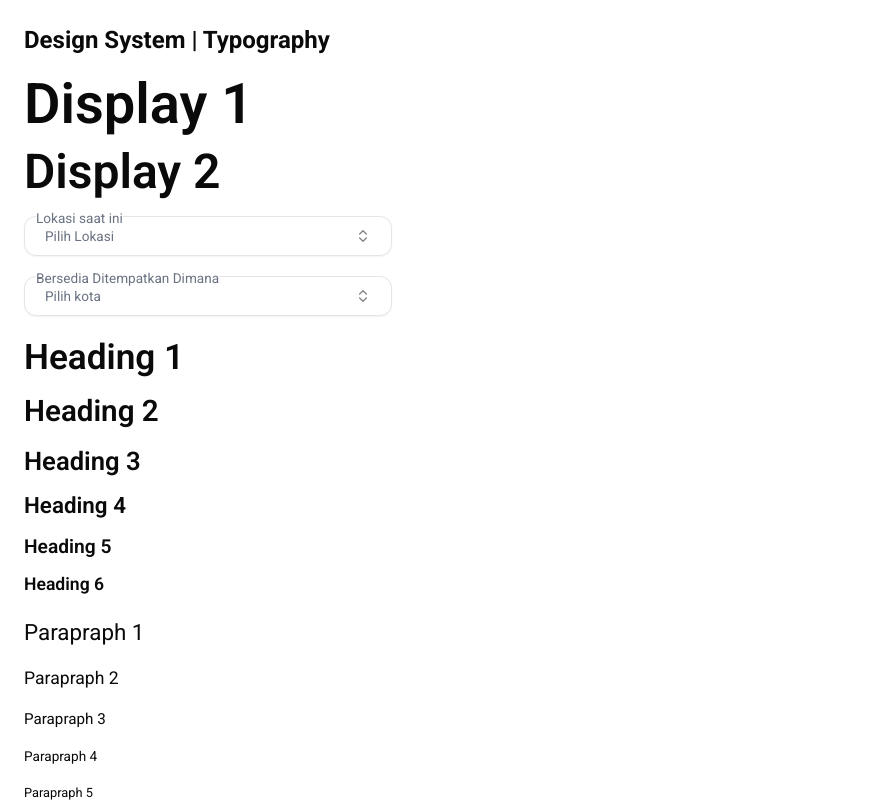
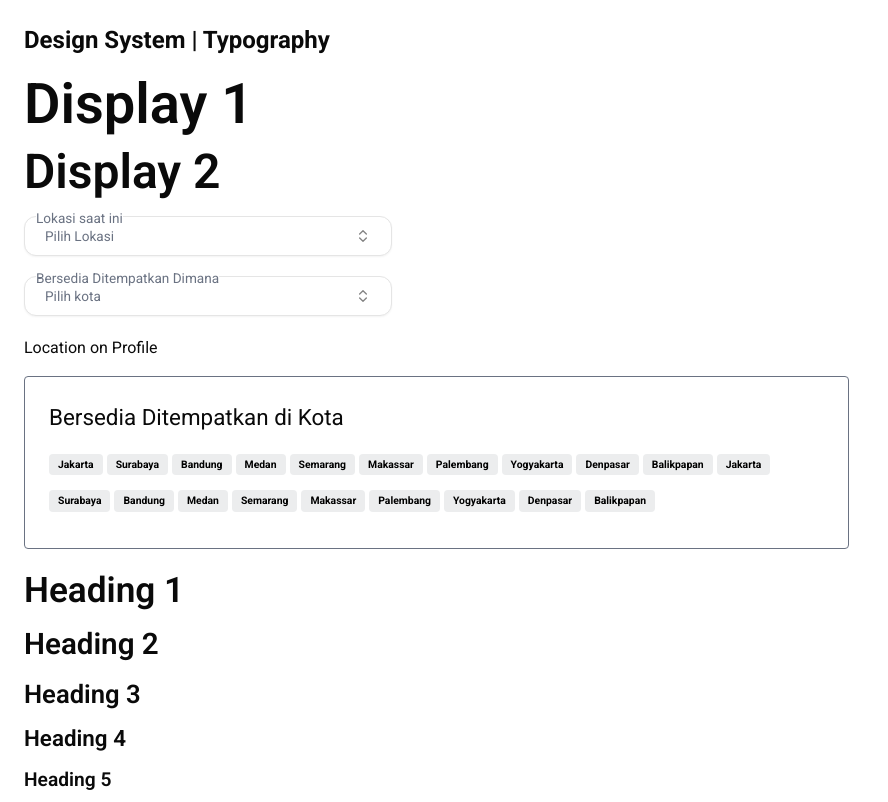
Before and after one commit to Rencanakan-id/rencanakan-talent_pool-frontend, a React (Vite) app: page /design in a window 1280 px wide. Shown: the top 802 px of the page, without its empty margins (0-888 px from the left). Built offline with nearby package versions, Linux system fonts and the light colour scheme.

Commit message:
[GREEN] implement  location

```diff
--- /dev/null
+++ b/jest.config.ts
@@ -0,0 +1,17 @@
+import { Config } from 'jest';
+
+const config: Config = {
+  preset: 'ts-jest', // Gunakan ts-jest untuk TypeScript
+  testEnvironment: 'jsdom', // Simulasi DOM untuk testing React
+  setupFilesAfterEnv: ['<rootDir>/src/__tests__/setupTests.ts'],
+  moduleNameMapper: {
+    '\\.(css|less|scss|sass)$': 'identity-obj-proxy', // Biar Jest bisa handle import CSS
+    '^@/(.*)$': '<rootDir>/src/$1',
+  },
+  collectCoverage: true, // Mengaktifkan coverage
+  coverageDirectory: 'coverage', // Direktori hasil laporan
+  collectCoverageFrom: ['src/**/*.{ts,tsx}'], // File yang ingin diukur coverage-nya
+  coverageReporters: ['json', 'lcov', 'text', 'clover'], // Format laporan coverage
+};
+
+export default config;
--- a/src/components/ui/badge.tsx
+++ b/src/components/ui/badge.tsx
@@ -9,10 +9,13 @@ const badgeVariants = cva(
   {
     variants: {
       variant: {
+        profileLocation:
+          'bg-rencanakan-light-gray border-transparent text-rencanakan-dark-gray rounded-[4px]',
         location:
-          'bg-rencanakan-sea-blue-100 border-transparent text-blue-700 text-secondary-foreground  hover:bg-rencanakan-sea-blue-200 hover:text-blue-900',
+          'bg-rencanakan-sea-blue-100 border-transparent text-blue-700 text-secondary-foreground hover:bg-rencanakan-sea-blue-200 hover:text-blue-900',
       },
     },
+
     defaultVariants: {
       variant: 'location',
     },
--- /dev/null
+++ b/src/components/ui/location.tsx
@@ -0,0 +1,35 @@
+import React from 'react';
+import { Typography } from '../atoms/typography';
+import { Badge } from './badge';
+
+type LocationProps = {
+  data?: string[];
+};
+
+function Location({ data = [] }: LocationProps) {
+  return (
+    <div className="min-h-[119px] w-auto max-w-[825px] min-w-[200px] rounded-[4px] border border-gray-500 px-6 py-6">
+      <Typography variant="p1" className="pb-4">
+        Bersedia Ditempatkan di Kota
+      </Typography>
+
+      {data.length > 0 ? (
+        <div className="min-h-[23]px w-auto max-w-[825px] min-w-[200px] flex-wrap space-y-3 space-x-1">
+          {data.map((loc, index) => (
+            <Badge asChild key={index} variant={'profileLocation'}>
+              <Typography variant="small" className="font-bold text-black">
+                {loc}
+              </Typography>
+            </Badge>
+          ))}
+        </div>
+      ) : (
+        <Typography variant="p3" className="text-gray-500">
+          Belum memilih lokasi
+        </Typography>
+      )}
+    </div>
+  );
+}
+
+export default Location;
--- a/src/modules/DesignSystemModule/index.tsx
+++ b/src/modules/DesignSystemModule/index.tsx
@@ -1,9 +1,11 @@
 import { Typography, Textarea, Button, FileInput, Input } from '@/components';
+import Experience from '@/components/ui/experience';
 import { Mail, Search, ArrowRight, ChevronRight, User, Bell, ExternalLink } from 'lucide-react';
 
 import { Combobox } from '@/components/ui/combobox';
 import { ComboboxCheckBox } from '@/components/ui/combobox-checkbox';
 import { locations } from '@/data/static';
+import Location from '@/components/ui/location';
 
 export const DesignSystemModule = () => {
   return (
@@ -22,6 +24,35 @@ export const DesignSystemModule = () => {
       <div className="w-full space-y-4">
         {/* <Combobox /> */}
         <ComboboxCheckBox />
+      </div>
+      <div className="w-full space-y-4">
+        <h1> Location on Profile</h1>
+        <Location
+          data={
+            [
+              'Jakarta',
+              'Surabaya',
+              'Bandung',
+              'Medan',
+              'Semarang',
+              'Makassar',
+              'Palembang',
+              'Yogyakarta',
+              'Denpasar',
+              'Balikpapan',
+              'Jakarta',
+              'Surabaya',
+              'Bandung',
+              'Medan',
+              'Semarang',
+              'Makassar',
+              'Palembang',
+              'Yogyakarta',
+              'Denpasar',
+              'Balikpapan',
+            ]
+          }
+        />
       </div>
       <div className="space-y-4">
         <Typography variant="h1">Heading 1</Typography>
@@ -140,6 +171,10 @@ export const DesignSystemModule = () => {
           </div>
         </div>
       </div>
+      <div>
+        <h1> Experience Detail </h1>
+        <Experience />
+      </div>
 
       <h1 className="text-2xl font-bold">Design System | Input File</h1>
 
--- a/tsconfig.json
+++ b/tsconfig.json
@@ -2,6 +2,9 @@
   "files": [],
   "references": [{ "path": "./tsconfig.app.json" }, { "path": "./tsconfig.node.json" }],
   "compilerOptions": {
+    "types": ["jest", "@testing-library/jest-dom"],
+    "esModuleInterop": true,
+    "jsx": "react-jsx",
     "baseUrl": ".",
     "paths": {
       "@/*": ["src/*"],
```
